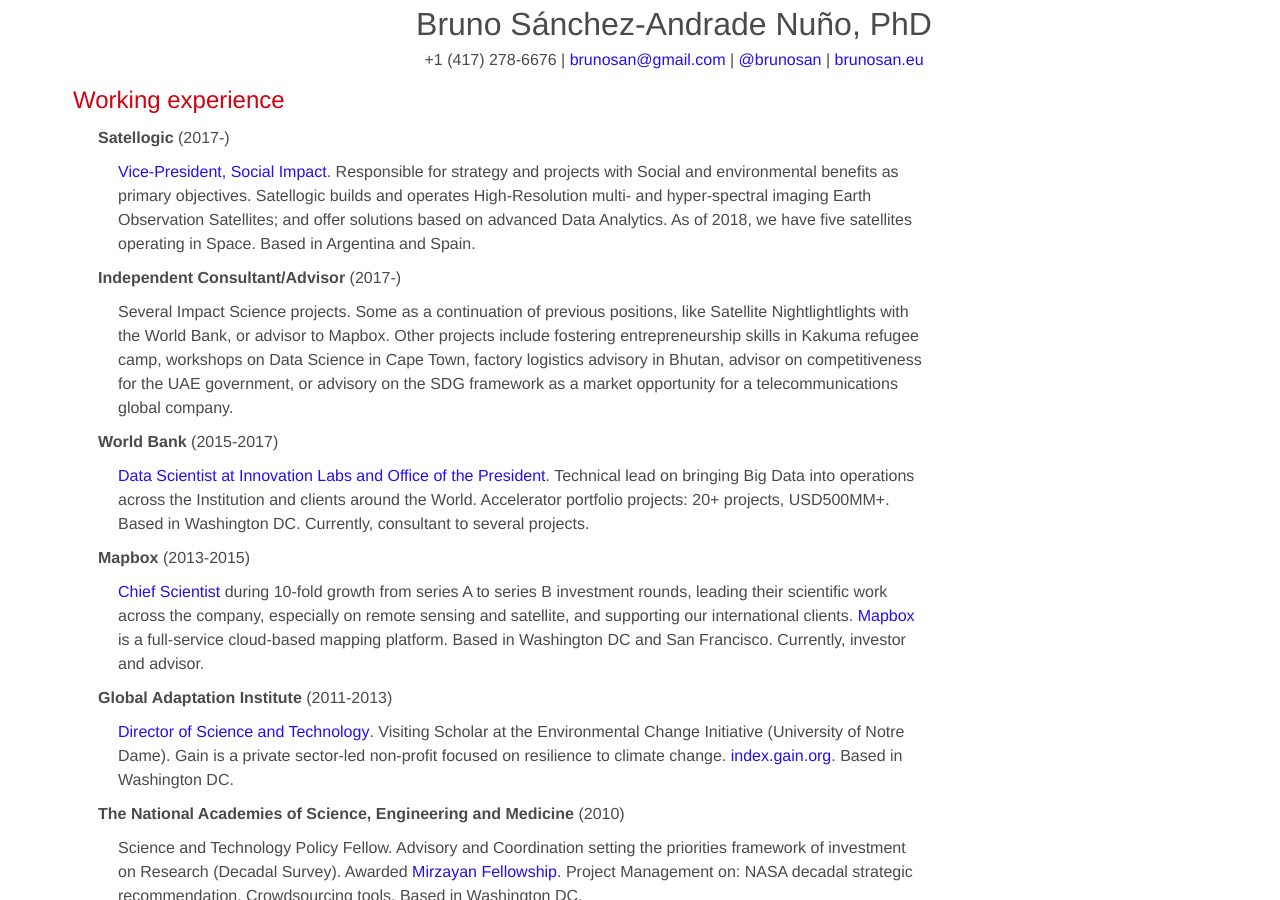
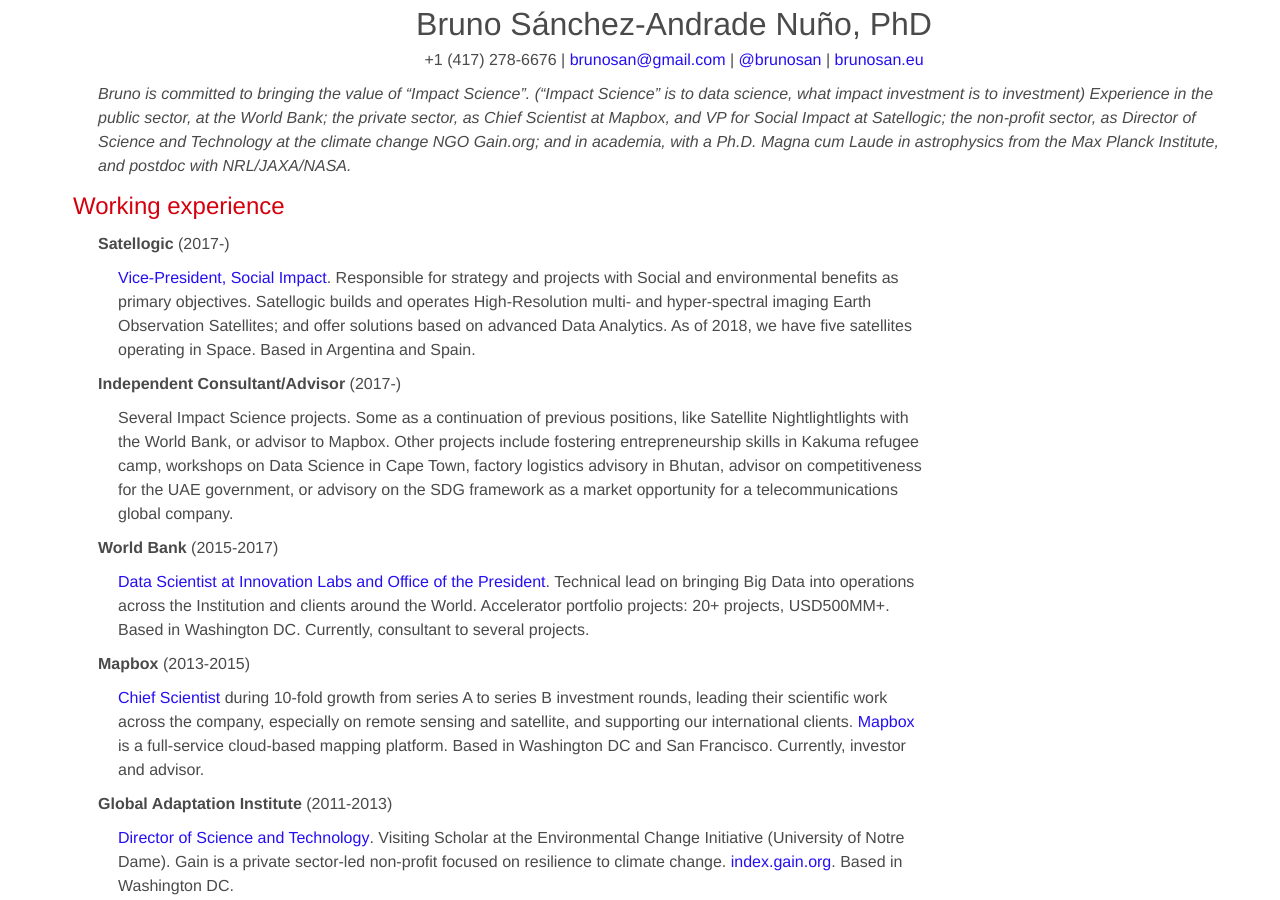
Before and after one commit to brunosan/cv, a Jekyll site: the page built from index.md, in a window 1280 px wide and 900 px high. Built offline with Jekyll 4.4.1, drawn with Linux system fonts in a browser that asks for light colours.

Commit message:
Header summary

```diff
--- a/index.md
+++ b/index.md
@@ -6,6 +6,7 @@
 # Bruno Sánchez-Andrade Nuño, PhD #
 +1 (417) 278-6676 | <brunosan@gmail.com> | [@brunosan](http://twitter.com/brunosan) | [brunosan.eu](http://brunosan.eu)
 
+*Bruno is committed to bringing the value of “Impact Science”. (“Impact Science” is to data science, what impact investment is to investment) Experience in the public sector, at the World Bank; the private sector, as Chief Scientist at Mapbox, and VP for Social Impact at Satellogic; the non-profit sector, as Director of Science and Technology at the climate change NGO Gain.org; and in academia, with a Ph.D. Magna cum Laude in astrophysics from the Max Planck Institute, and postdoc with NRL/JAXA/NASA.*
 ## Working experience ##
 
 **Satellogic** (2017-)
```
